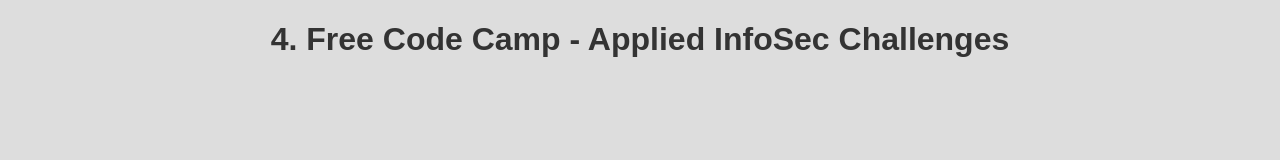
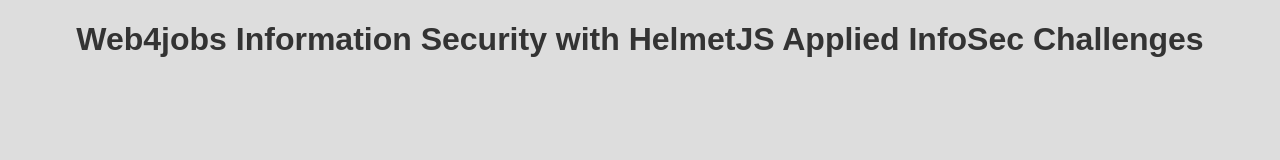
Before and after one commit to Web4Jobs/boilerplate-infosec, a website: page views/index.html in a window 1280 px wide. Drawn offline with Linux system fonts and the light colour scheme; files that its build step writes are made by us from their sources.

Commit message:
View Title

```diff
--- a/views/index.html
+++ b/views/index.html
@@ -13,7 +13,9 @@
   <body>
     <header>
       <h1>
-        4. Free Code Camp - Applied InfoSec Challenges
+        Web4jobs
+        Information Security with HelmetJS
+        Applied InfoSec Challenges
       </h1>
     </header>
 
```
